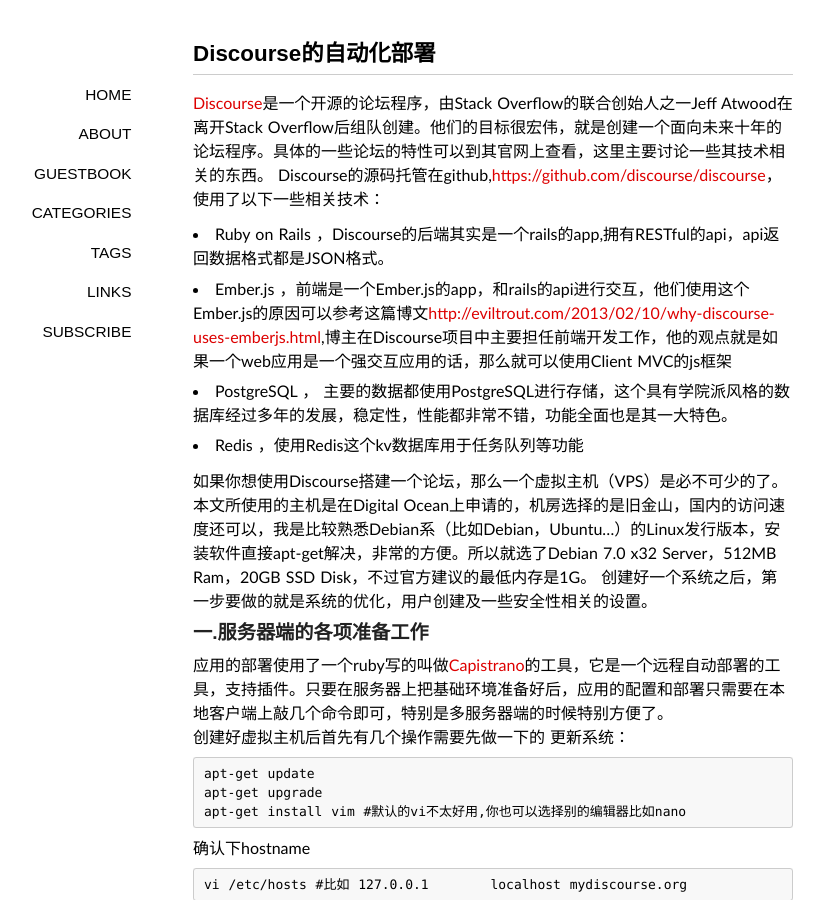
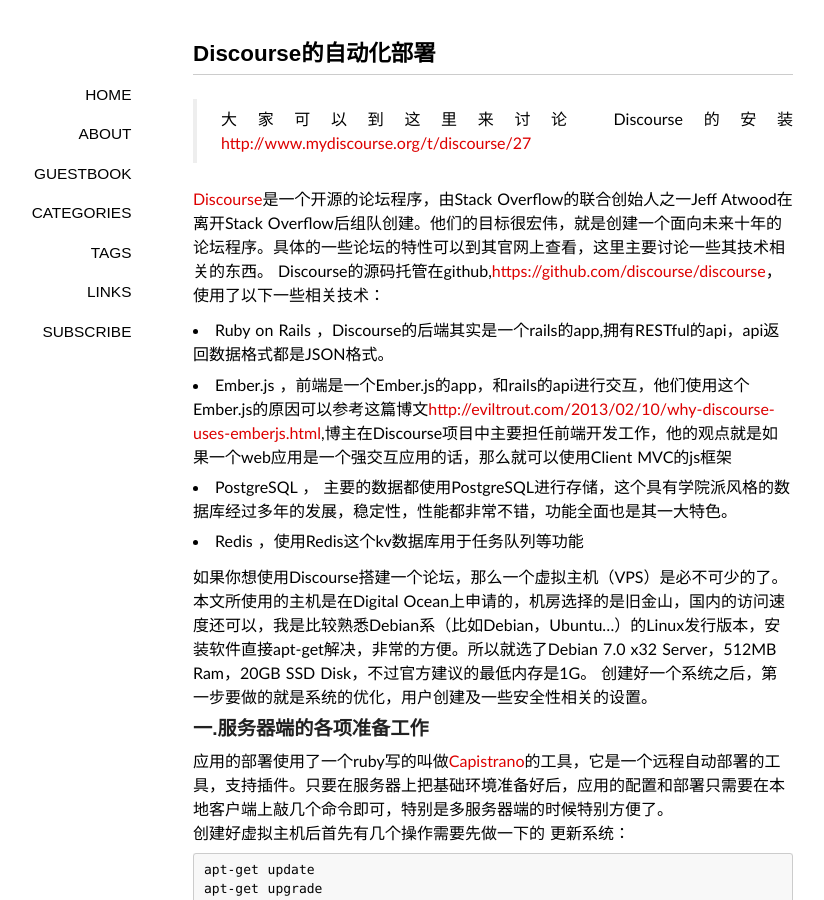
Before and after one commit to dashjim/dashjim.github.com, a Jekyll site: the page built from _posts/2013/2013-05-25-discourse-install-guide.md, in a window 1280 px wide and 900 px high. Shown: the whole window, without its empty margins (147-971 px from the left). Built offline with Jekyll 4.4.1, drawn with Linux system fonts in a browser that asks for light colours; some web fonts are replaced; Markdown is read by kramdown in place of the engine named in the settings; comment, search, counter and statistics services are not loaded.

Commit message:
discourse更新

```diff
--- a/_posts/2013/2013-05-25-discourse-install-guide.md
+++ b/_posts/2013/2013-05-25-discourse-install-guide.md
@@ -7,6 +7,8 @@
 - rails
 - discourse
 ---
+> 大家可以到这里来讨论 Discourse的安装  [http://www.mydiscourse.org/t/discourse/27](http://www.mydiscourse.org/t/discourse/27)
+
 
 [Discourse](http://discourse.org/)是一个开源的论坛程序，由Stack Overflow的联合创始人之一Jeff Atwood在离开Stack Overflow后组队创建。他们的目标很宏伟，就是创建一个面向未来十年的论坛程序。具体的一些论坛的特性可以到其官网上查看，这里主要讨论一些其技术相关的东西。
 Discourse的源码托管在github,[https://github.com/discourse/discourse](https://github.com/discourse/discourse)，使用了以下一些相关技术：
```
